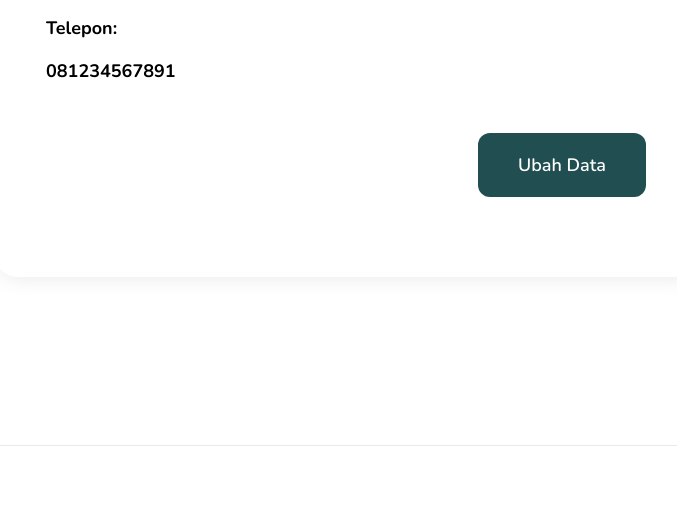
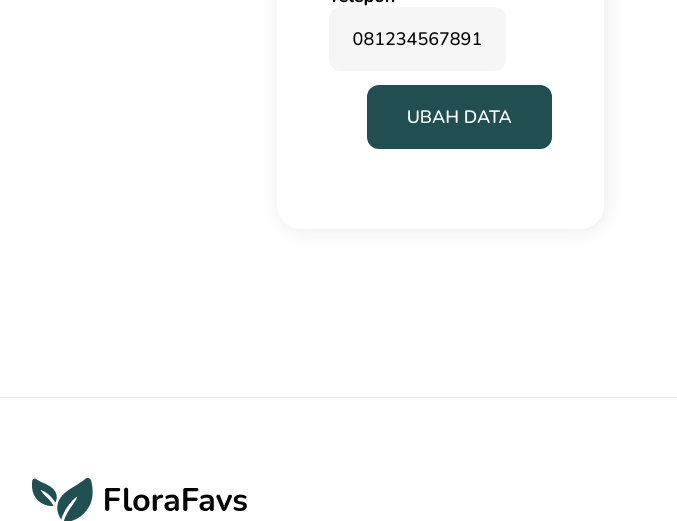
Before and after one commit to ReEkaF/TA_PAW, a PHP site: page /profile.php in a window 1280 px wide. Shown: the part 659-1180 px from the top of the page, without its empty margins (501-1178 px from the left). Run offline with PHP 8.4, Linux system fonts and the light colour scheme; the visitor is signed in with stand-in values (Sample User, id 1); data comes from the database, SQL or seed files in the repository.

Commit message:
Update profile.php

```diff
--- a/profile.php
+++ b/profile.php
@@ -1,23 +1,25 @@
+<link rel="stylesheet" href="./assets/css/profile.css">
 <?php
 
   session_start();
 
+  // cek apakah cust sudah login
   if (!isset($_SESSION['customer_id'])) {
     header("Location: ./login.php");
     exit();
   }
-
   require_once('data/customer.php');
-
+  // AMBIL DATA CUST
   $customer = find_customer_with_id($_SESSION['customer_id']);
 
-$title = 'Profil Saya';
+  $title = 'Profil';
   require('layouts/header.php');
+
 
 ?>
 
 <!-- css customs -->
-<link rel="stylesheet" href="./assets/css/profile.css">
+
 
 <!-- content -->
 <main>
@@ -28,26 +30,32 @@ require('layouts/header.php');
     </div>
     <div class="profile__body">
       <div class="profile__left">
+        <!-- FOTO CUST -->
         <img src="<?= $customer['customer_photo'] == null ? './assets/img/default-profile.jpg' : './assets/img/profiles/' . $customer['customer_photo'] ?>" alt="<?= $customer['customer_name'] ?>" />
+
       </div>
-      <div class="profile__right">
         <div class="profile__form">
           <div>
-            <div class="input-label">Nama:</div>
-            <div class="input-label"><?= $customer['customer_name'] ?></div>
+            <!-- NAMA  -->
+            <a class="input-label">Nama</a>
+            <a class="input" ><?= $customer['customer_name'] ?></a>
           </div>
           <div>
-            <div class="input-label">Email:</div>
-            <div class="input-label"><?= $customer['customer_email'] ?></div>
+            <!-- EMAIL -->
+            <a class="input-label">Email</a>
+            <a class="input"><?= $customer['customer_email'] ?></a>
           </div>
           <div>
-            <div class="input-label">Telepon:</div>
-            <div class="input-label"><?= $customer['customer_phone'] ?></div>
+            <!-- NO TELEPHONE -->
+            <a class="input-label">Telepon</a>
+            <a class="input" ><?= $customer['customer_phone'] ?></a>
           </div>
-          <form action="./editprofile.php" method="get">
-            <button type="submit" class="profile__button">Ubah Data</button>
+          <!-- TOMBOL UBAH DATA (ubahprofil) -->
+          <form method="POST" action="editprofile.php">
+            <div>
+            <input type="submit" name="ubahprofil" value="UBAH DATA" class="profile__button">
+            </div>
           </form>
-        </div>
         </div>
     </div>
   </div>
@@ -56,7 +64,7 @@ require('layouts/header.php');
 <!-- end content -->
 
 <?php
-
+// FOOTER
 require('layouts/footer.php');
 
 ?>
```
Lines whose indentation alone changed are shown as unchanged.
